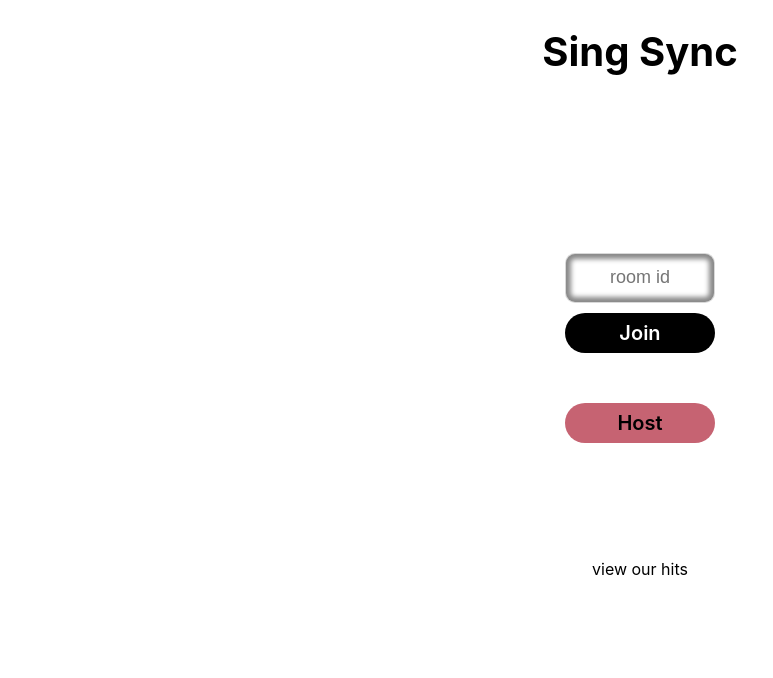
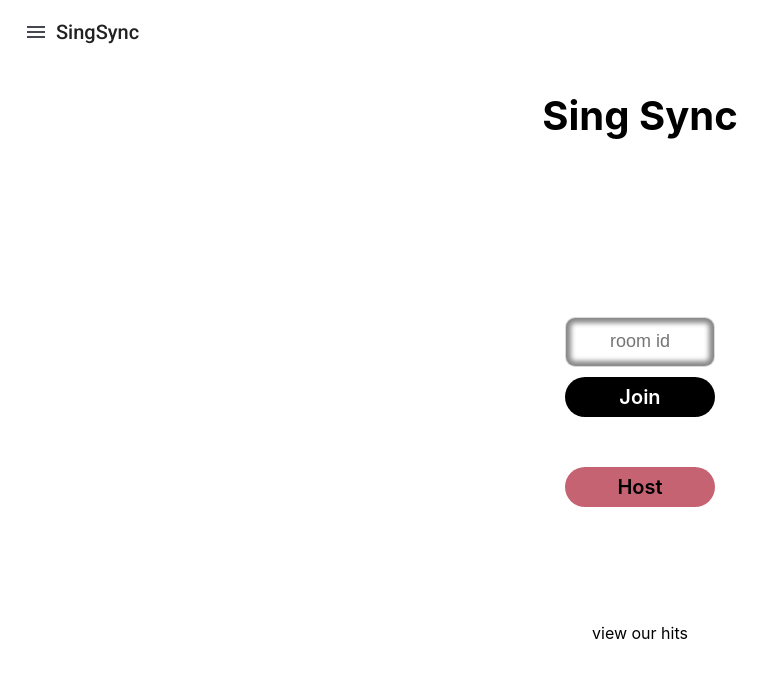
Before and after one commit to tomerofek/sing_sync, an Angular app in the folder frontend/: page / in a window 1280 px wide. Shown: the top 678 px of the page, without its empty margins (0-773 px from the left). Built offline with nearby package versions, Linux system fonts and the light colour scheme.

Commit message:
added header and sidebar in frontend

```diff
--- a/frontend/src/app/app.component.css
+++ b/frontend/src/app/app.component.css
@@ -0,0 +1,78 @@
+/* app.component.css */
+.sidenav-container {
+    /*height: 100vh; /* Full viewport height */
+    display: flex;
+    flex-direction: column;
+  }
+
+  mat-sidenav-content {
+    flex: 1;
+    display: flex;
+    flex-direction: column;
+  }
+
+  .main-content {
+    flex: 1;
+    overflow: auto; /* Ensure content is scrollable if it overflows */
+  }
+
+  .sidebar-content{
+    padding: 8px;
+  }
+
+  .close-bar-button{
+    background-color: rgba(0, 0, 0, 0);
+    border-radius: 50%;
+    text-align: center;
+    color: #44474e;
+    display: inline-block;
+    position: relative;
+    box-sizing: border-box;
+    border: none;
+    outline: none;
+    cursor: pointer;
+    user-select: none;
+    overflow: visible;
+    width: 40px;
+    height: 40px;
+    padding: 8px;
+  }
+
+  .close-bar-span{
+    border-radius: 50%;
+    text-align: center;
+    width: 40px;
+    height: 40px;
+  }
+
+  .close-bar-button:hover{
+    background: rgba(26, 27, 31, .08);
+  }
+
+  /* Adjust the button style to display its content in a single line */
+  mat-sidenav {
+    display: flex;
+    align-items: center;
+    white-space: nowrap; /* Prevent text from wrapping */
+  }
+
+  mat-sidenav {
+    width: 250px;
+  }
+
+  mat-list-item {
+    text-align: center;
+  }
+
+  mat-icon {
+    margin-right: 5px;
+  }
+
+  .sidebar-text {
+    text-align: center;
+  }
+
+  .nar-input {
+    display: flex;
+    flex-direction: column;
+  }
--- a/frontend/src/app/app.component.html
+++ b/frontend/src/app/app.component.html
@@ -1,5 +1,37 @@
-<!-- <app-header> </app-header>
-<router-outlet></router-outlet> -->
+<!-- app.component.html -->
+<mat-sidenav-container class="sidenav-container" [hasBackdrop]="false">
+  <mat-sidenav #sidenav mode="push" [fixedInViewport]="true" class="sidebar-content">
+    <!-- Sidebar content here -->
+    <button mat-icon-button class="close-bar-button" (click)="sidenav.close()">
+      <span class="close-bar-span">
+        <mat-icon>close</mat-icon>
+      </span>
+    </button>
+    <!-- Add more sidebar content here -->
+    <mat-list>
+      <mat-list-item>
+        <button mat-button class="close-bar-button" (click)="home()">
+          <span class="close-bar-span">
+            <mat-icon>home</mat-icon><span class="sidebar-text">back to home page</span>
+          </span>
+        </button>
+      </mat-list-item>
+      <mat-list-item>
+        <span>Enter a room</span>
+        <mat-form-field>
+          <mat-label>room number</mat-label>
+          <input matInput>
+        </mat-form-field>
+      </mat-list-item>
+    </mat-list>
+  </mat-sidenav>
+  <mat-sidenav-content>
+    <app-header [sidebar]="sidenav"></app-header>
+    <div class="main-content">
+      <router-outlet></router-outlet>
+    </div>
+  </mat-sidenav-content>
+</mat-sidenav-container>
 
 
 <!-- * * * * * * * * * * * * * * * * * * * * * * * * * * * * * * * -->
--- a/frontend/src/app/app.component.ts
+++ b/frontend/src/app/app.component.ts
@@ -1,10 +1,22 @@
-import { Component } from '@angular/core';
+import { Component, OnInit } from '@angular/core';
+import { Title } from '@angular/platform-browser';
+import { Router } from '@angular/router';
 
 @Component({
   selector: 'app-root',
   templateUrl: './app.component.html',
   styleUrls: ['./app.component.css']
 })
-export class AppComponent {
-  title = 'frontend';
+export class AppComponent implements OnInit{
+  title = 'SingSync';
+
+  constructor(private titleService: Title, private router: Router){}
+
+  ngOnInit() {
+    this.titleService.setTitle(this.title);
+  }
+
+  home(){
+    this.router.navigateByUrl('/');
+  }
 }
--- a/frontend/src/app/components/partials/header/header.component.css
+++ b/frontend/src/app/components/partials/header/header.component.css
@@ -1,8 +1,8 @@
-/* header{
+/*  header{
     position: relative;
     background: white;
     padding: 0;
-    border-bottom: 1px solid #e72929;
+    border-bottom: 1px solid #c66372;
   }
 
   a{
@@ -60,7 +60,49 @@
     display: block;
   }
 
-  .menu a{
+  .menu .a{
     width: 100%;
     min-width:8rem;
-  } */
+  }*/
+
+  mat-toolbar{
+    background: white;
+    align-items: center;
+  }
+
+  .menu-button{
+    background-color: rgba(0, 0, 0, 0);
+    border-radius: 50%;
+    text-align: center;
+    color: #44474e;
+    display: inline-block;
+    position: relative;
+    box-sizing: border-box;
+    border: none;
+    outline: none;
+    cursor: pointer;
+    user-select: none;
+    overflow: visible;
+    width: 40px;
+    height: 40px;
+    padding: 8px;
+  }
+
+  .menu-span{
+    border-radius: 50%;
+    text-align: center;
+    width: 40px;
+    height: 40px;
+  }
+
+  .menu-button:hover{
+    background: rgba(26, 27, 31, .08);
+  }
+
+  /* header.component.css */
+  header {
+    position: sticky;
+    top: 0;
+    z-index: 1000;
+    width: 100%;
+  }
--- a/frontend/src/app/components/partials/header/header.component.html
+++ b/frontend/src/app/components/partials/header/header.component.html
@@ -1,3 +1,20 @@
+<header>
+    <mat-toolbar>
+      <button mat-icon-button class="menu-button" (click)="toggleSideBar()">
+        <span class="menu-span">
+          <mat-icon>menu</mat-icon>
+        </span>
+      </button>
+      <span>SingSync</span>
+    </mat-toolbar>
+<!--  <div class="container">
+    <a routerLink="/" class="logo"> Sing Sync</a>
+  </div>
+-->
+</header>
+
+
+
 <!-- <header>
     <div class="container">
       <a routerLink="/" class="logo">Food Mine!</a>
--- a/frontend/src/app/components/partials/header/header.component.ts
+++ b/frontend/src/app/components/partials/header/header.component.ts
@@ -1,21 +1,20 @@
-// import { Component, OnInit } from '@angular/core';
-// import { CartService } from 'src/app/services/cart.service';
+import { Component, Input, OnInit, ViewChild } from '@angular/core';
+import { MatSidenav } from '@angular/material/sidenav';
 
-// @Component({
-//   selector: 'app-header',
-//   templateUrl: './header.component.html',
-//   styleUrls: ['./header.component.css']
-// })
-// export class HeaderComponent implements OnInit {
+@Component({
+   selector: 'app-header',
+   templateUrl: './header.component.html',
+   styleUrls: ['./header.component.css']
+ })
+ export class HeaderComponent implements OnInit {
+    @Input() sidebar!: MatSidenav;
 
-//   cartQuantity=0;
-//   constructor(cartService:CartService) {
-//     cartService.getCartObservable().subscribe((newCart) => {
-//       this.cartQuantity = newCart.totalCount;
-//     })
-//    }
+    constructor() {}
 
-//   ngOnInit(): void {
-//   }
+    ngOnInit(): void {}
 
-// }
+    toggleSideBar(){
+        this.sidebar.toggle();
+    }
+
+}
```
Also changed, not shown: frontend/src/app/app.module.ts (+14 -4 lines).
